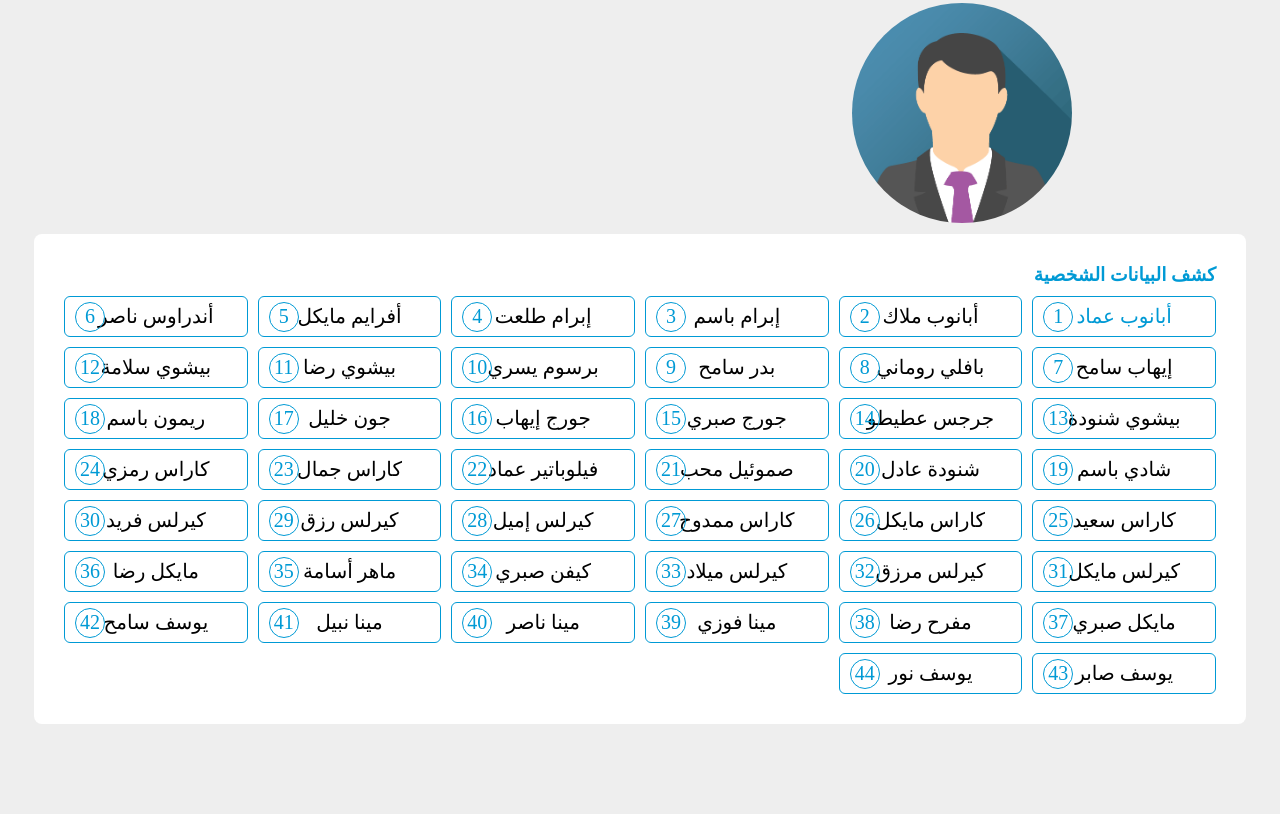
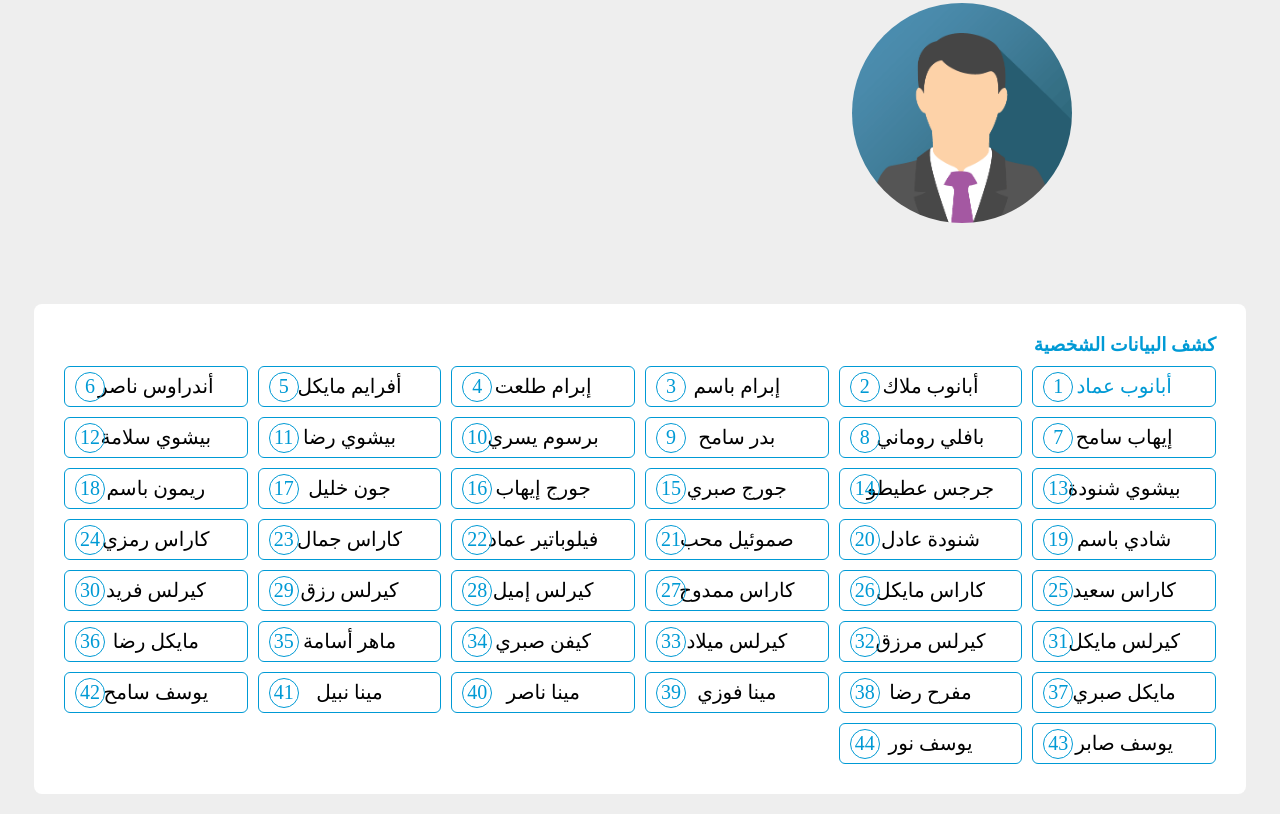
Before and after one commit to BeshoyMokhtar/E3dadyMAngel, a plain HTML site: page index.html in a window 1280 px wide. Shown: the part 308-1122 px from the top of the page. Before the commit the page ends 1082 px from the top, so only its background shows below. Drawn offline with Linux system fonts and the light colour scheme.

Commit message:
Update style.css

```diff
--- a/css/style.css
+++ b/css/style.css
@@ -12,7 +12,7 @@ body {
 .tabs-container {
   background-color: #fff;
   width: 90vw;
-  margin: 50px auto;
+  margin: 310px auto 20px;
   padding: 30px;
   border-radius: 8px;
   -webkit-border-radius: 8px;
```
